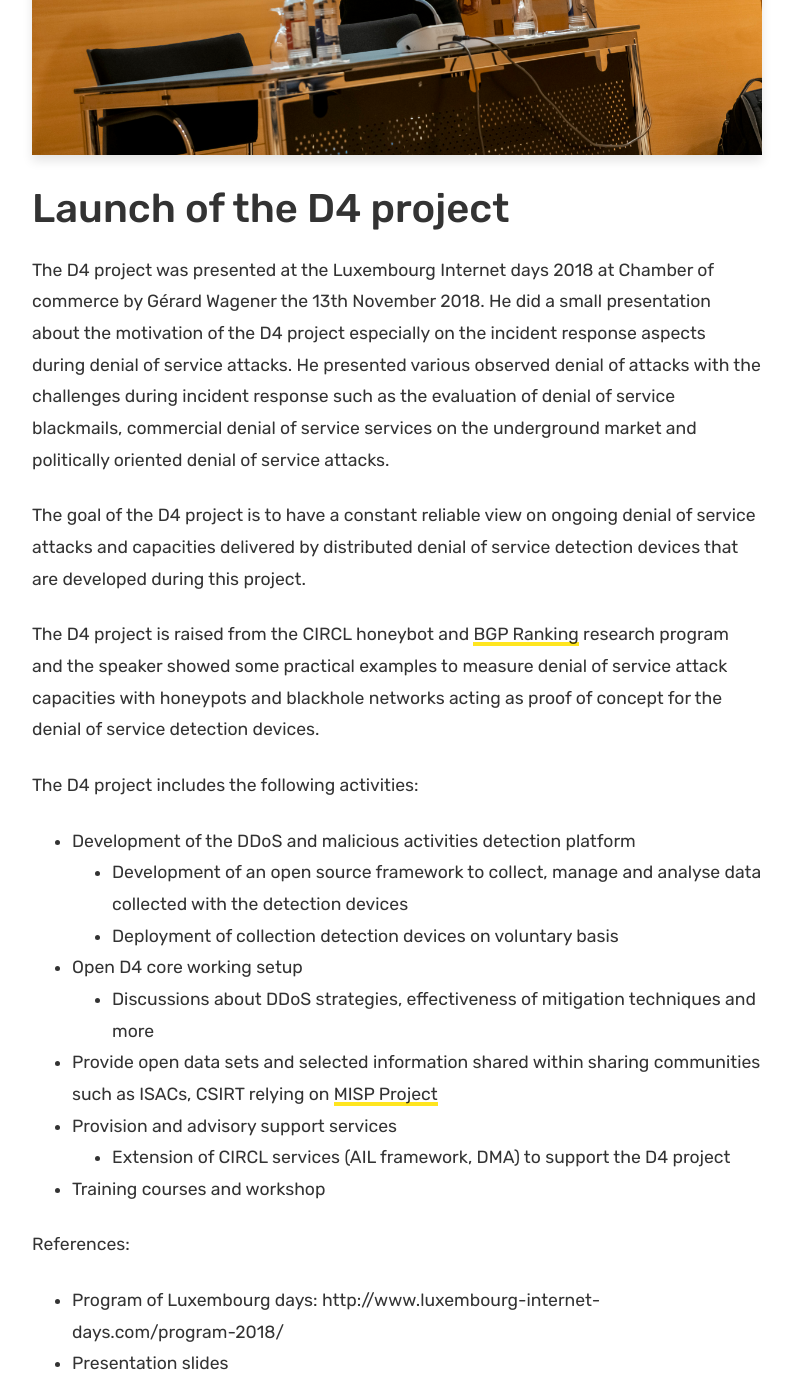
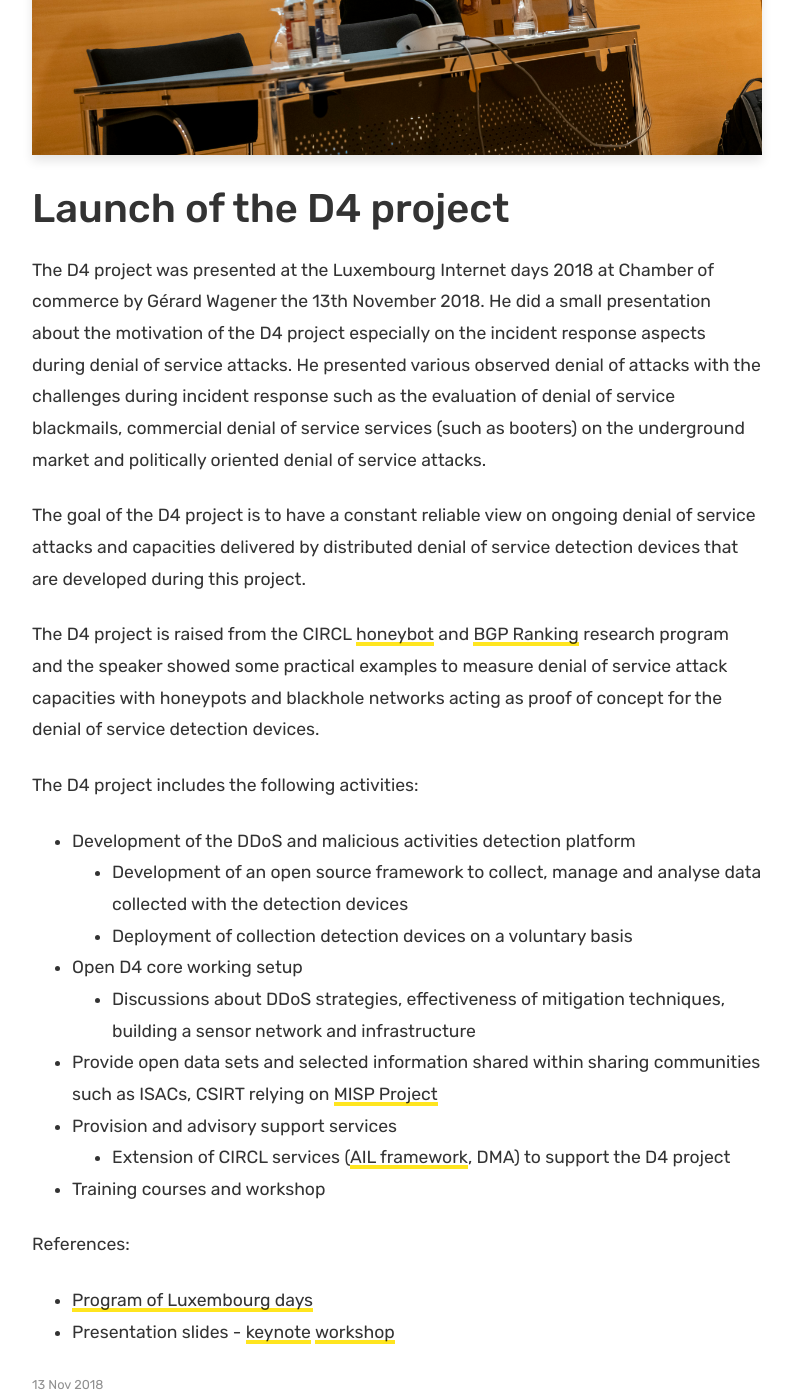
Before and after one commit to D4-project/d4-website, a Jekyll site: the page built from _posts/2018-11-13-Launch-D4-Project.md, in a window 1280 px wide and 1400 px high, scrolled down 721 px. Shown: the whole window, without its empty margins (433-1226 px from the left). Built offline with Jekyll 4.4.1, drawn with Linux system fonts in a browser that asks for light colours.

Commit message:
chg: [blog] updated to the latest version

```diff
--- a/_posts/2018-11-13-Launch-D4-Project.md
+++ b/_posts/2018-11-13-Launch-D4-Project.md
@@ -13,14 +13,14 @@ about the motivation of the D4 project especially on the incident response
 aspects during denial of service attacks. He presented various observed
 denial of attacks with the challenges during incident response such as
 the evaluation of denial of service blackmails, commercial denial of service
-services on the underground market and politically oriented denial of service
+services (such as booters) on the underground market and politically oriented denial of service
 attacks.
 
 The goal of the D4 project is to have a constant reliable view on ongoing
 denial of service attacks and capacities delivered by distributed
 denial of service detection devices that are developed during this project.
 
-The D4 project is raised from the CIRCL honeybot and [BGP Ranking](https://bgpranking.circl.lu/) research program and the
+The D4 project is raised from the CIRCL [honeybot](https://www.circl.lu/pub/tr-16/) and [BGP Ranking](https://bgpranking.circl.lu/) research program and the
 speaker showed some practical examples to measure denial of service attack
 capacities with honeypots and blackhole networks acting as proof of concept
 for the denial of service detection devices.
@@ -29,15 +29,15 @@ The D4 project includes the following activities:
 
 - Development of the DDoS and malicious activities detection platform
     * Development of an open source framework to collect, manage and analyse data collected with the detection devices
-    * Deployment of collection detection devices on voluntary basis
+    * Deployment of collection detection devices on a voluntary basis
 - Open D4 core working setup
-    * Discussions about DDoS strategies, effectiveness of mitigation techniques and more
+    * Discussions about DDoS strategies, effectiveness of mitigation techniques, building a sensor network and infrastructure
 - Provide open data sets and selected information shared within sharing communities such as ISACs, CSIRT relying on [MISP Project](https://www.misp-project.org/)
 - Provision and advisory support services
-    * Extension of CIRCL services (AIL framework, DMA) to support the D4 project
+    * Extension of CIRCL services ([AIL framework](https://github.com/CIRCL/AIL-framework), DMA) to support the D4 project
 - Training courses and workshop
 
 
 References:
--  Program of Luxembourg days: http://www.luxembourg-internet-days.com/program-2018/
--  Presentation slides
+-  [Program of Luxembourg days](http://www.luxembourg-internet-days.com/program-2018/)
+-  Presentation slides - [keynote](./assets/lids-keynote.pdf) [workshop](./assets/lids-workshop.pdf)
```
